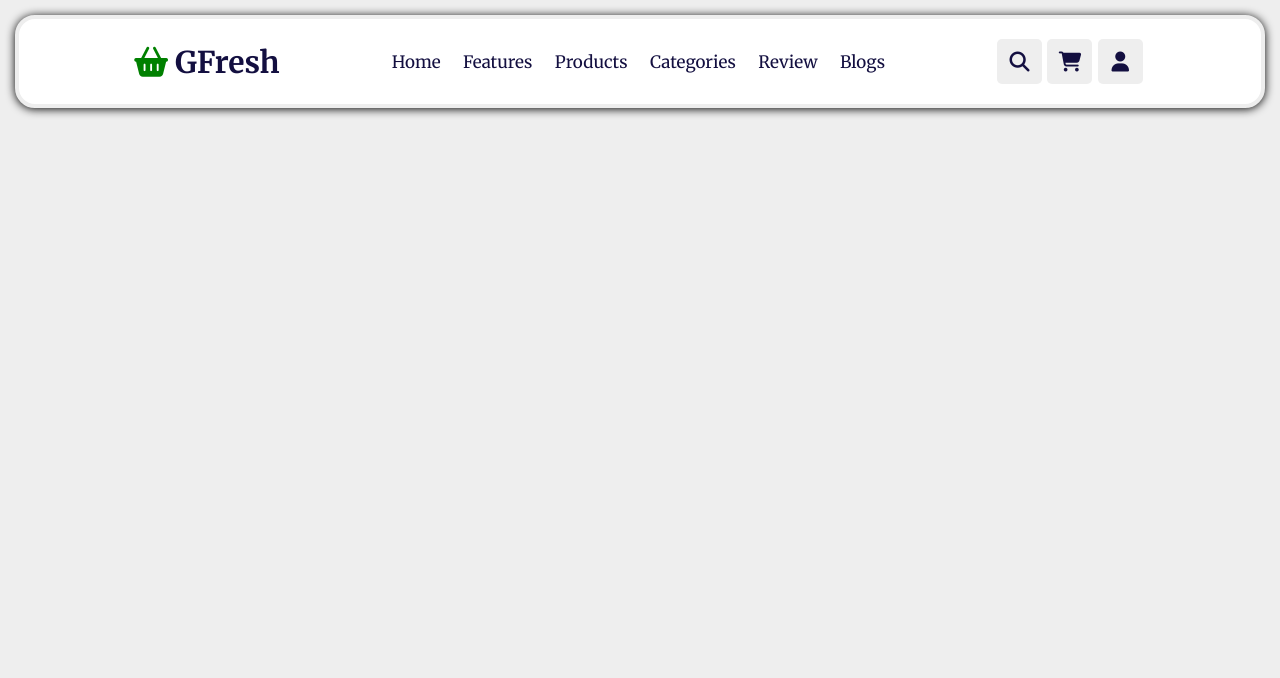
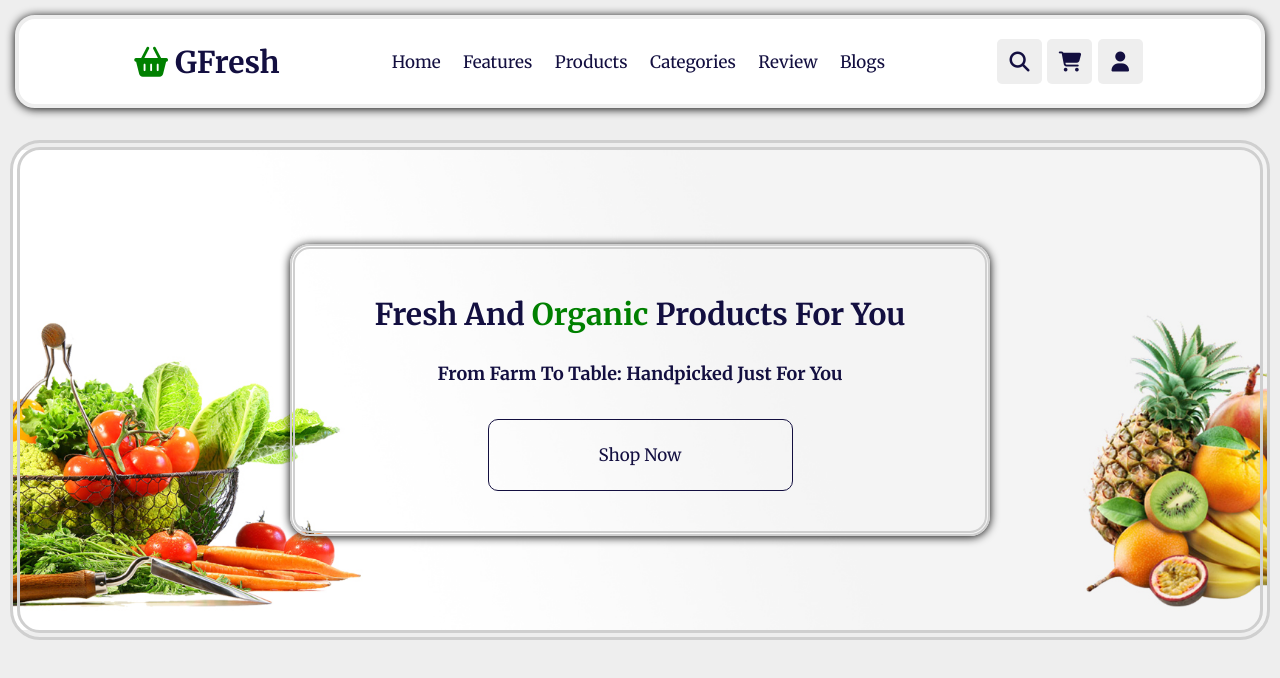
Before and after one commit to 24sagar/GFresh-Backend, a plain HTML site: page index.html in a window 1280 px wide. Drawn offline with Linux system fonts and the light colour scheme.

Commit message:
Added Banner Area

```diff
--- a/css/style.css
+++ b/css/style.css
@@ -29,6 +29,11 @@ html {
 
 body {
   background: #eee;
+}
+
+/* Banner Code */
+section {
+  padding: 2rem 9%;
 }
 
 .header {
@@ -250,7 +255,50 @@ body {
   border-radius: 10px;
 }
 
+.home {
+  display: flex;
+  justify-content: center;
+  align-items: center;
+  border: 10px double #cfcfcf;
+  border-radius: 30px;
+  background: url(/images/banner-img.jpg) no-repeat;
+  background-position: center;
+  background-size: cover;
+  padding-top: 17rem;
+  padding-bottom: 17rem;
+  margin: 10px;
+  height: 50rem;
+  margin-top: 140px;
+}
 
+.home .content {
+  text-align: center;
+  border: 5px double #cfcfcf;
+  border-radius: 20px;
+  width: 70rem;
+  padding: 40px;
+  line-height: 50px;
+  box-shadow: var(--box-shadow);
+}
+
+.home .content h3 {
+  color: var(--black);
+  font-size: 3rem;
+}
+
+.home .content h3 span {
+  color: var(--green);
+}
+
+.home .content p {
+  color: var(--black);
+  font-size: 1.8rem;
+  font-weight: bold;
+  padding: 1rem 0;
+}
+.home .btn{
+  width: 50%;
+}
 .header .login-form p a {
   font-size: 1.2rem;
   padding: .5rem 0;
@@ -277,12 +325,20 @@ body {
   .header {
     padding: 2rem;
   }
+
+  section {
+    padding: 2rem;
+  }
 }
 
 @media (max-width:768px) {
 
   #menu-btn {
     display: inline-block;
+  }
+
+  .header .search-form {
+    width: 90%;
   }
 
   .header .navbar {
--- a/index.html
+++ b/index.html
@@ -13,11 +13,9 @@
             referrerpolicy="no-referrer"
         >
         <!-- Font Awesome CDN -->
-
         <!-- Linking CSS File -->
         <link rel="stylesheet" href="css/style.css">
         <!-- Linking CSS File -->
-
         <!-- Google Font -->
         <link rel="preconnect" href="https://fonts.googleapis.com">
         <link rel="preconnect" href="https://fonts.gstatic.com" crossorigin>
@@ -29,11 +27,9 @@
         <link rel="preconnect" href="https://fonts.gstatic.com" crossorigin>
         <link href="https://fonts.googleapis.com/css2?family=Libre+Baskerville:ital,wght@0,400;0,700;1,400&family=Merriweather:ital,wght@0,300;0,400;0,700;0,900;1,300;1,400;1,700;1,900&family=Montserrat:ital,wght@0,100..900;1,100..900&family=Poppins:ital,wght@0,100;0,200;0,300;0,400;0,500;0,600;0,700;0,800;0,900;1,100;1,200;1,300;1,400;1,500;1,600;1,700;1,800;1,900&family=Rubik:ital,wght@0,300..900;1,300..900&display=swap" rel="stylesheet">
         <!-- Google Font -->
-
         <!-- Favicon -->
         <link rel="shortcut icon" href="images/groceries.png" type="image/x-icon">
         <!-- Favicon -->
-
     </head>
     <body>
         <!-- Header Section -->
@@ -106,6 +102,19 @@
                 <input type="submit" value="Login Now" class="btn">
             </form>
         </header>
+        <!-- Banner Section -->
+        <section class="home" id="home">
+            <div class="content">
+                <h3>
+                    Fresh And
+                    <span>Organic</span>
+                    Products For You
+                </h3>
+                <p>From Farm to Table: Handpicked Just for You</p>
+                <a href="#" class="btn">Shop Now</a>
+            </div>
+        </section>
+        <!-- Banner Section -->
         <!-- Header Section -->
         <script src="js/script.js"></script>
     </body>
```
